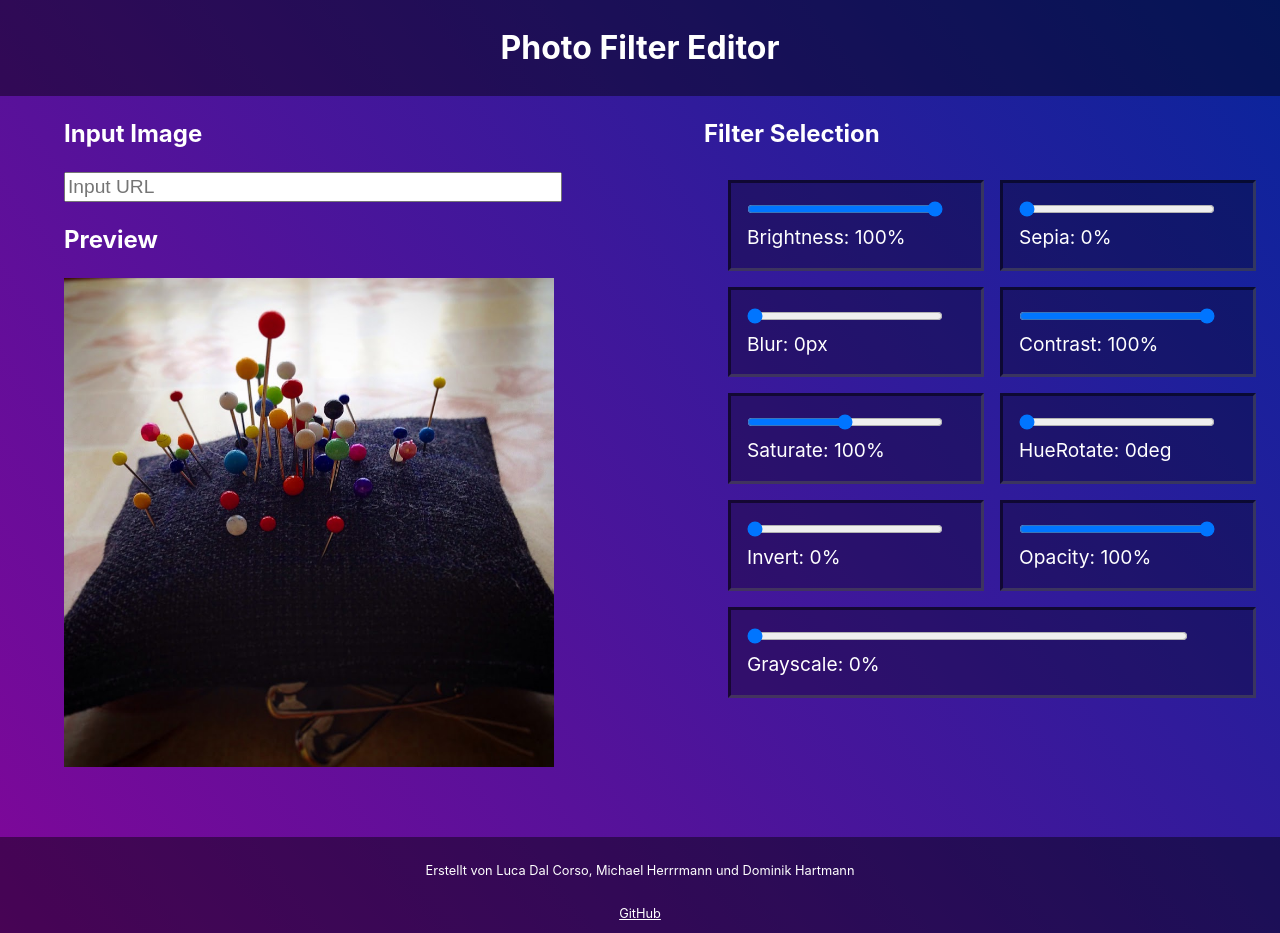
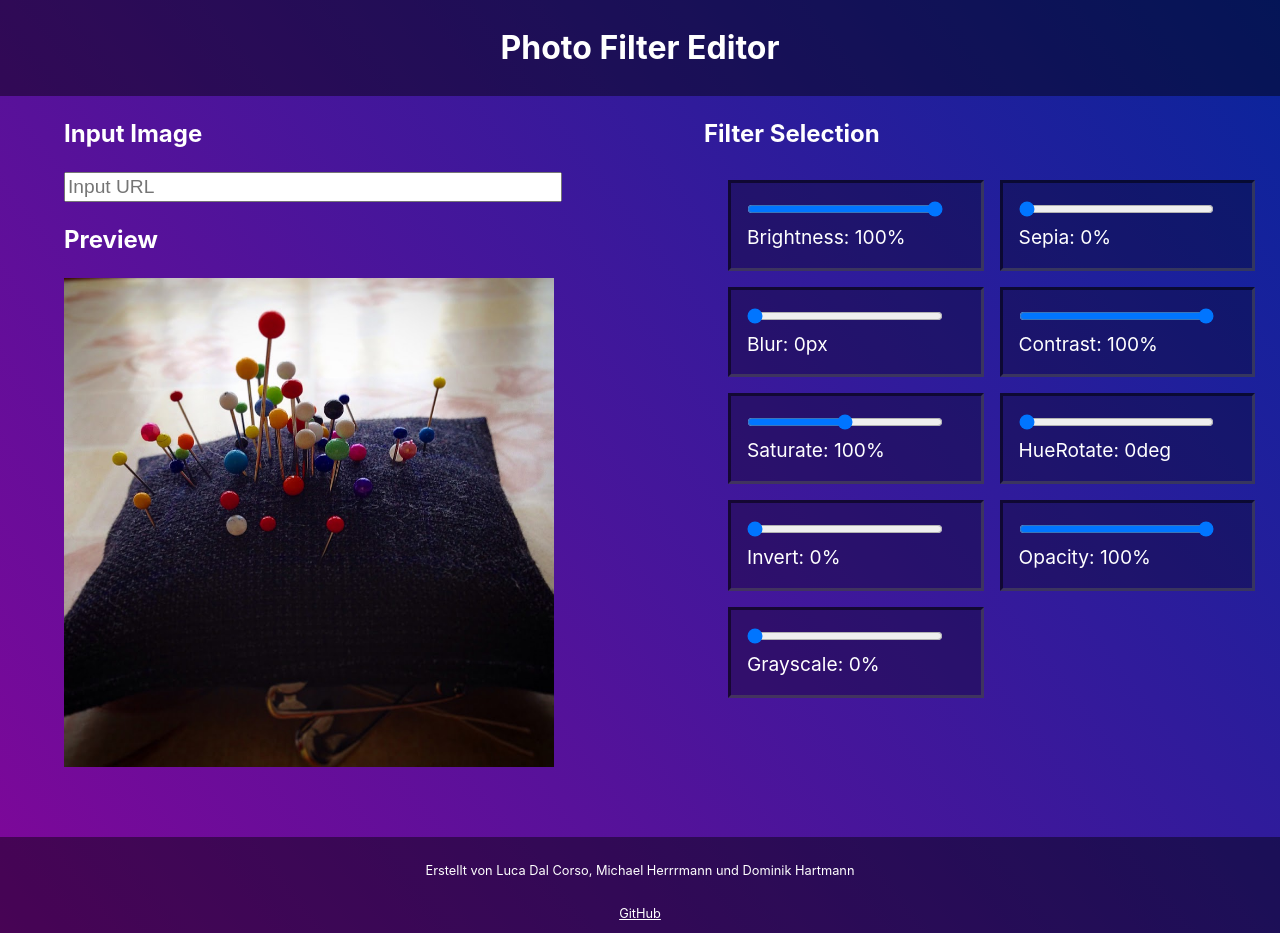
Before and after one commit to LucaDalCorso2004/SimplePhotoEditor, a React (Vite) app: page / in a window 1280 px wide. Built offline with nearby package versions, Linux system fonts and the light colour scheme.

Commit message:
css done

```diff
--- a/src/App.css
+++ b/src/App.css
@@ -70,19 +70,15 @@ main {
   display: flex;
   flex-direction: row;
   flex-wrap: wrap;
-  margin: 0 1rem 0 1rem;
+  margin: 0 1rem;
 }
 
 .filterItem {
-  flex: 1 0 40%;
+  flex: 40% 0;
   border: medium inset rgba(0, 0, 0, 0.527);
   background-color: rgba(0, 0, 0, 0.301);
   padding: 1rem;
   margin: 0.5rem;
-}
-
-.filterItem:last-child {
-  flex: 2;
 }
 
 .slider {
```
